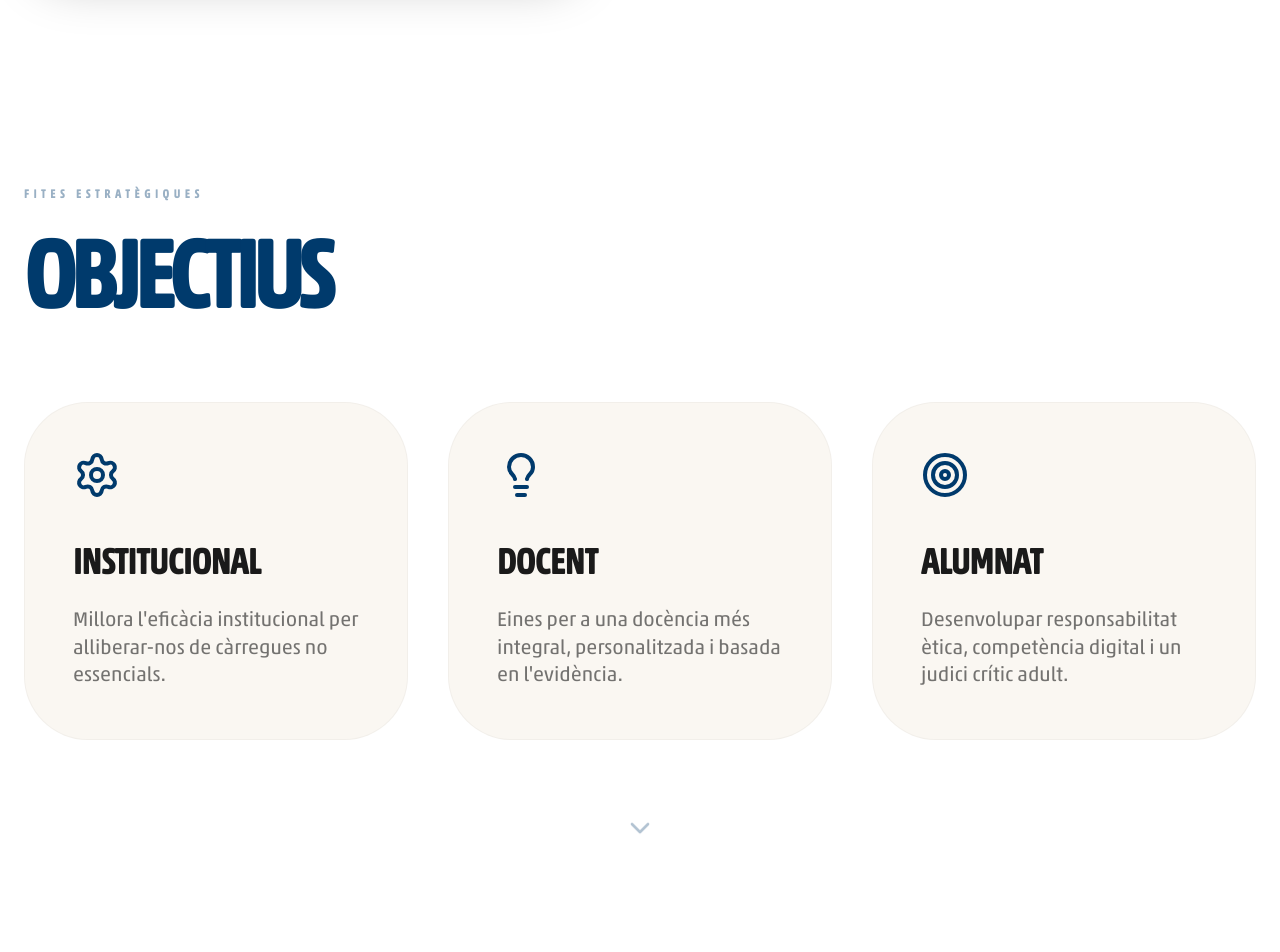
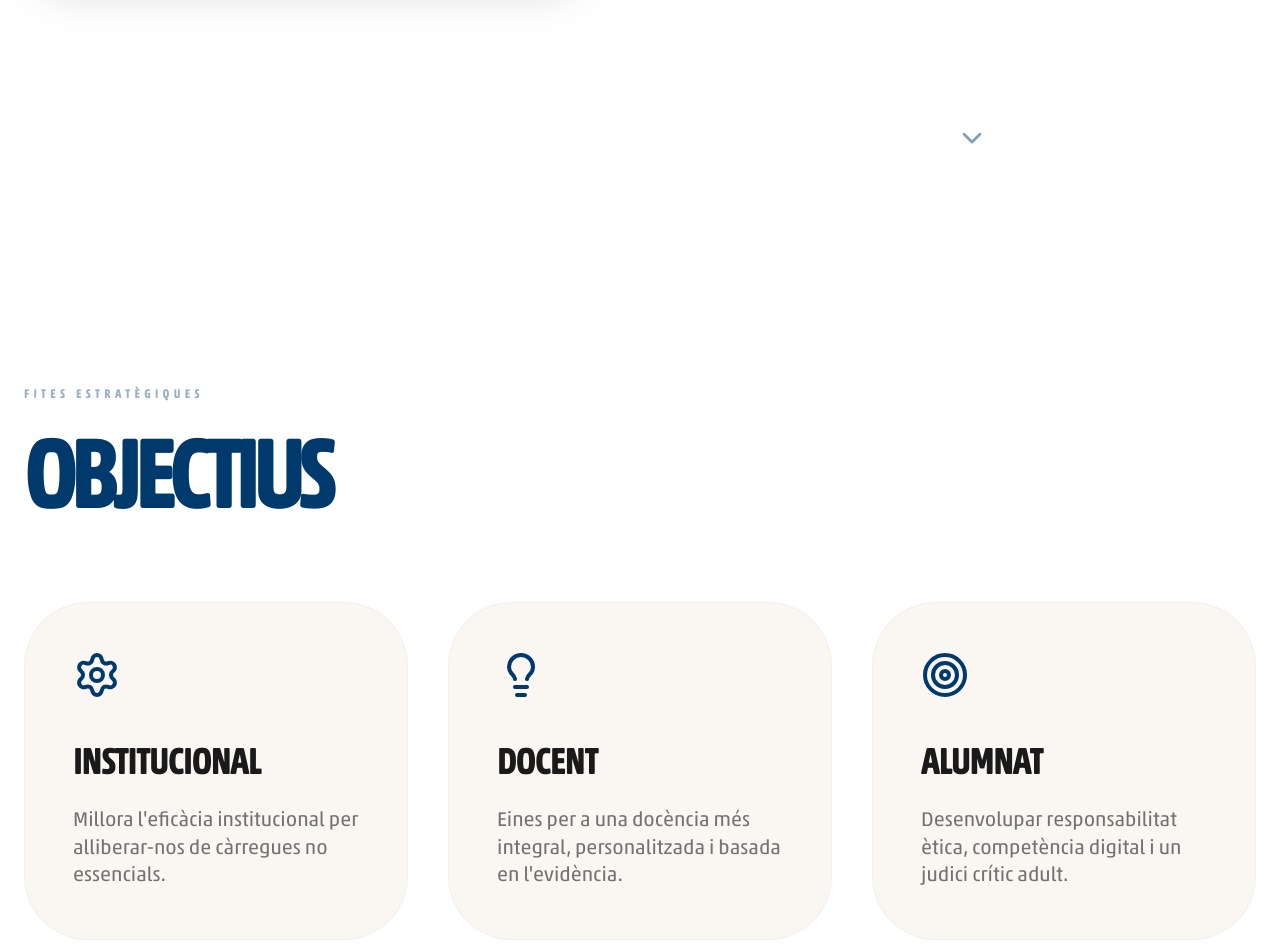
Before and after one commit to miquelamor-ai/maginia, a Next.js app: page / in a window 1280 px wide. Shown: the part 1640-2592 px from the top of the page. Built offline with nearby package versions, Linux system fonts and the light colour scheme.

Commit message:
UX Polish: Increased arrow visibility, added Raons arrow, and slightly enlarged 4D pills

```diff
--- a/src/app/page.tsx
+++ b/src/app/page.tsx
@@ -187,7 +187,7 @@ const DELEGATION_LEVELS = [
       { subject: "Anglès", activity: "Autocorrecció de gramàtica i propostes de vocabulari variat." },
       { subject: "Matemàtiques", activity: "Tutor socràtic que ajuda a detectar l'error en un procediment." },
       { subject: "Física", activity: "Millora de la redacció de les conclusions d'un laboratori." },
-      { subject: "Llengua", activity: "Detecció de faltes de coherència o repeticions en un text propi." }
+      { subject: "Llengua", activity: "Detecció de faltes de coferència o repeticions en un text propi." }
     ]
   },
   {
@@ -228,7 +228,7 @@ const DELEGATION_LEVELS = [
 function SectionArrow({ targetId }: { targetId: string }) {
   return (
     <div
-      className="flex justify-center mt-20 mb-4 opacity-30 animate-bounce cursor-pointer hover:opacity-100 transition-opacity"
+      className="flex justify-center mt-20 mb-4 opacity-50 animate-bounce cursor-pointer hover:opacity-100 transition-opacity"
       onClick={() => document.getElementById(targetId)?.scrollIntoView({ behavior: 'smooth' })}
     >
       <ChevronDown size={32} className="text-[var(--jesuites-blue)]" />
@@ -341,12 +341,14 @@ export default function Home() {
                   <h4 className="font-bold text-[var(--jesuites-blue)] mb-3 uppercase text-base tracking-widest font-serif">Acompanyament en l'error</h4>
                   <p className="text-2xl text-gray-500 font-light leading-snug">Educar en la imaginació i l'error com a oportunitat de creixement, elements que cap algoritme pot substituir.</p>
                 </div>
+                {/* Internal arrow requested for "Raons de fons" */}
+                <div className="pt-8"><SectionArrow targetId="objectives-heading" /></div>
               </div>
             </div>
           </div>
 
           <div>
-            <div className="mb-20">
+            <div id="objectives-heading" className="mb-20">
               <span className="text-[var(--jesuites-blue)]/40 font-bold tracking-[0.4em] uppercase text-xs mb-6 block font-serif">Fites Estratègiques</span>
               <h2 className="text-6xl md:text-8xl font-bold text-[var(--jesuites-blue)] tracking-tighter font-serif uppercase">Objectius</h2>
             </div>
@@ -368,7 +370,7 @@ export default function Home() {
         </div>
       </section>
 
-      {/* 4. VALORS RECTORS */}
+      {/* 3. VALORS RECTORS */}
       <section id="principles-section" className="reveal-section py-40 px-6 max-w-7xl mx-auto">
         <div className="text-center mb-32 px-6">
           <span className="text-[var(--jesuites-blue)]/40 font-bold tracking-[0.4em] uppercase text-xs mb-6 block font-serif">Cultura Institucional</span>
@@ -403,7 +405,7 @@ export default function Home() {
         <SectionArrow targetId="tensions-section" />
       </section>
 
-      {/* 5. TENSIONS (NEW ACCORDION STYLE) */}
+      {/* 4. TENSIONS (NEW ACCORDION STYLE) */}
       <section id="tensions-section" className="reveal-section py-40 bg-[var(--jesuites-blue)] text-white overflow-hidden relative border-b border-white/5">
         <div className="absolute inset-0 opacity-10 pointer-events-none"><Image src="/imatges/mirades-obertes-3.jpg" alt="Bg" fill className="object-cover grayscale" /></div>
         <div className="max-w-7xl mx-auto px-6 relative z-10">
@@ -450,7 +452,7 @@ export default function Home() {
         </div>
       </section>
 
-      {/* 6. MODEL 4D */}
+      {/* 5. MODEL 4D */}
       <section id="model-4d-section" className="reveal-section py-40 px-6 bg-[var(--jesuites-cream)] overflow-hidden">
         <div className="max-w-7xl mx-auto lg:grid lg:grid-cols-12 gap-24 items-start">
           <div className="lg:col-span-5 mb-16 lg:mb-0">
@@ -461,7 +463,7 @@ export default function Home() {
           <div className="lg:col-span-7 flex flex-col gap-4">
             {MODEL_4D.map((d) => (
               <div key={d.id} onClick={() => setExpandedD(expandedD === d.id ? null : d.id)} className={`bg-white rounded-[2rem] shadow-sm cursor-pointer transition-all duration-700 border border-black/[0.04] overflow-hidden ${expandedD === d.id ? 'ring-4 ring-[var(--jesuites-blue)]/10 z-10' : 'opacity-90'}`}>
-                <div className="p-7 md:p-9">
+                <div className="p-8 md:p-10">
                   <div className="flex justify-between items-center gap-6">
                     <div className="flex items-center gap-6 min-w-0">
                       <span className="text-4xl md:text-5xl font-bold text-[var(--jesuites-blue)] opacity-10 font-serif leading-none">{d.id}</span>
@@ -486,7 +488,7 @@ export default function Home() {
         <SectionArrow targetId="delegation-section" />
       </section>
 
-      {/* 7. NIVELLS DE DELEGACIÓ */}
+      {/* 6. NIVELLS DE DELEGACIÓ */}
       <section id="delegation-section" className="reveal-section py-40 px-6 bg-white">
         <div className="max-w-7xl mx-auto">
           <div className="mb-48">
```
